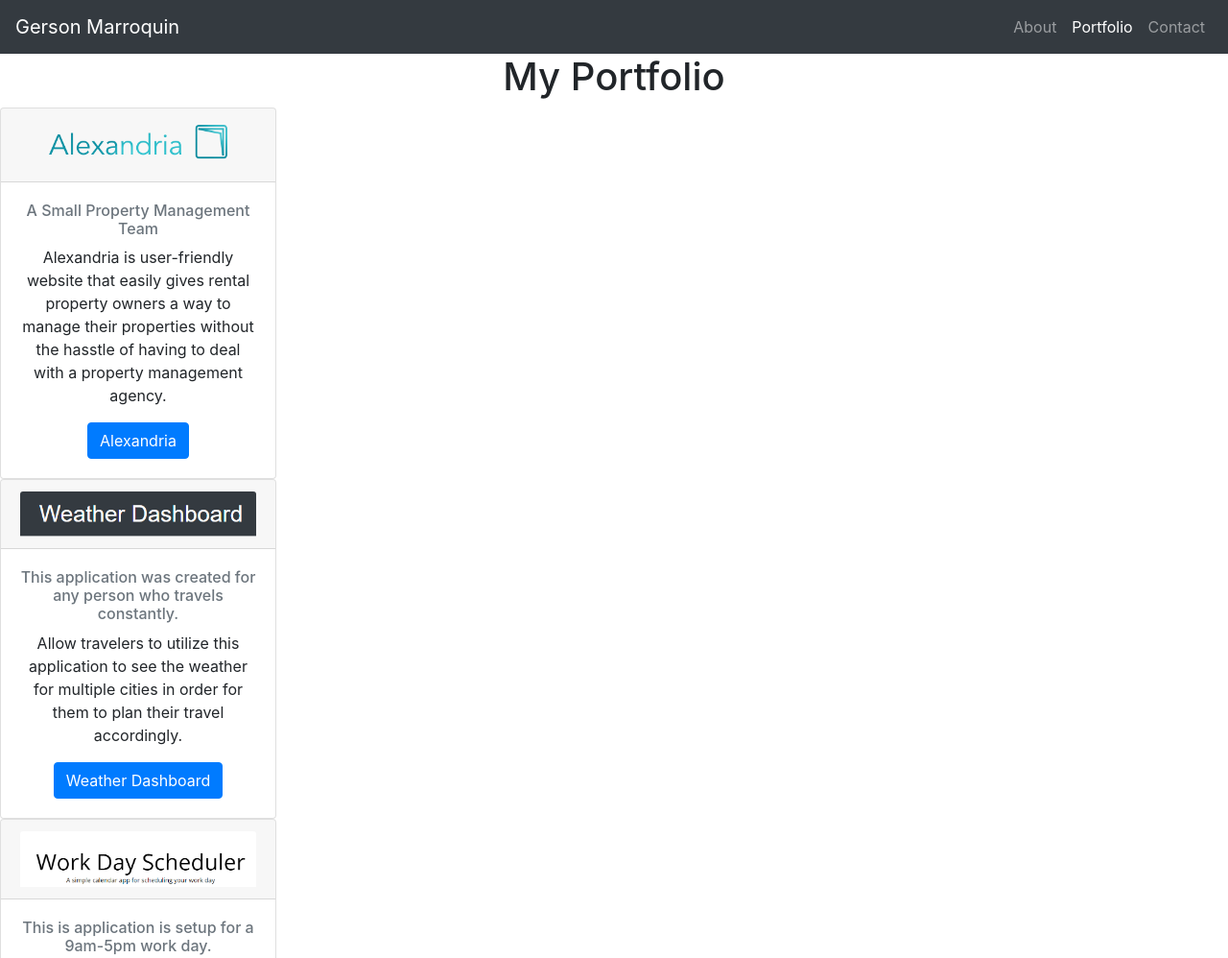
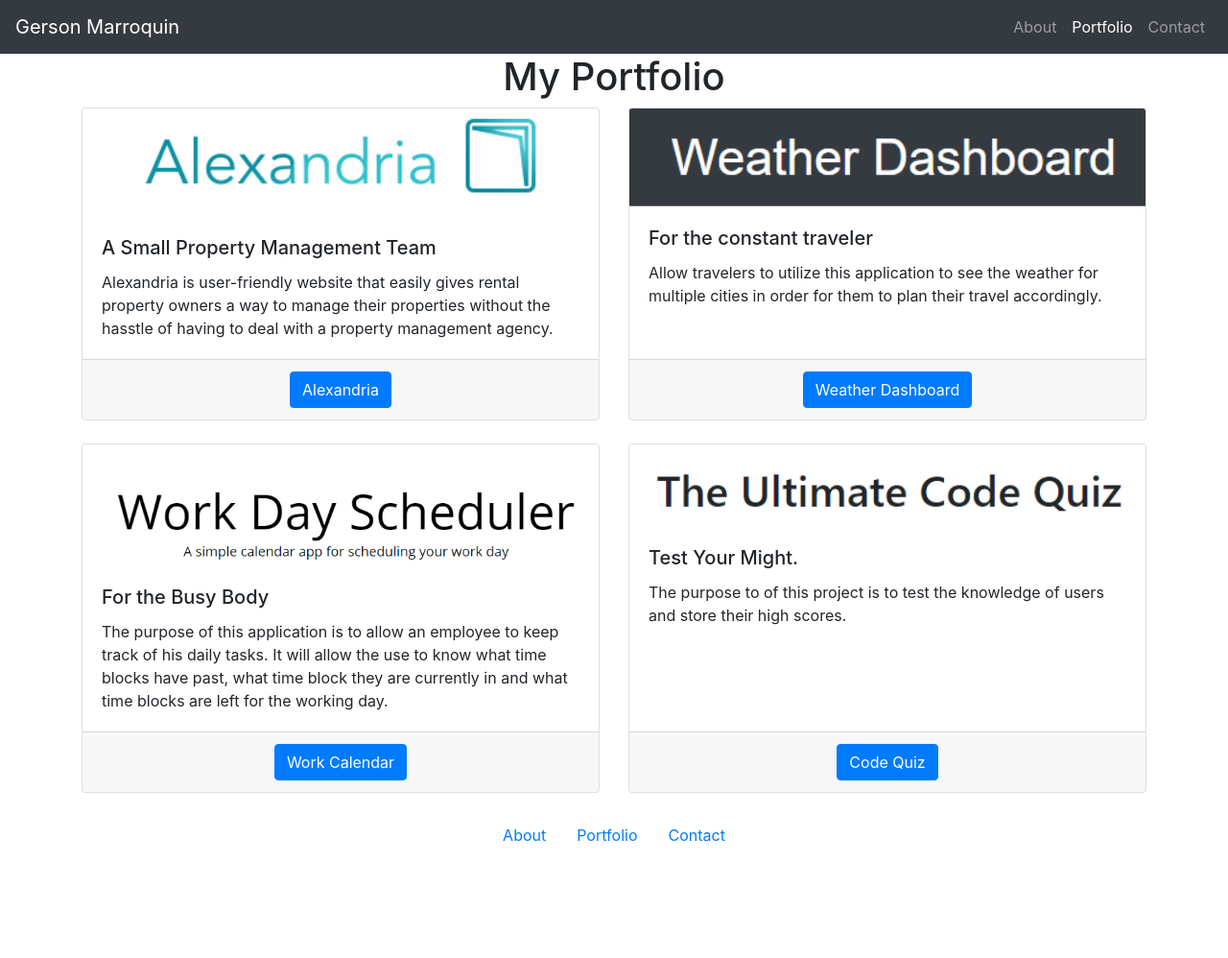
Before and after one commit to goisonberry/portfolio, a plain HTML site: page assets/portfolio.html in a window 1280 px wide. Shown: the top 998 px of the page at 96% size. After the commit the page ends 890 px from the top, so only its background shows below. Drawn offline with nearby package versions, Linux system fonts and the light colour scheme.

Commit message:
updated portfolio cards and links.

```diff
--- a/assets/portfolio.html
+++ b/assets/portfolio.html
@@ -52,123 +52,67 @@
   <body>
     <h1 class="text-center">My Portfolio</h1>
     <!-- Beginning of Project Cards -->
-
+    <div class="container">
+      <div class="row row-cols-1 row-cols-md-2">
         <!-- Alexandria Card -->
-    <div class="card text-center" style="width: 18rem;">
-      <h5 class="card-header"><img src="images/Alexandria-logo.png" class="card-img-top" alt="the word Alexandria"></h5>
-      <!-- <img src="images/Alexandria-logo.png" class="card-img-top" alt="the word Alexandria"> -->
+        <div class="col mb-4">
+          <div class="card h-100">
+            <img src="images/Alexandria-logo.png" class="card-img-top" alt="the word Alexandria">
             <div class="card-body">
-        <!-- <h5 class="card-title">Alexandria</h5> -->
-        <h6 class="card-subtitles mb-2 text-muted">A Small Property Management Team</h6>
+              <h5 class="card-title">A Small Property Management Team</h5>
               <p class="card-text">Alexandria is user-friendly website that easily gives rental property owners a way to manage their properties without the hasstle of having to deal with a property management agency.</p>
+            </div>
+            <div class="card-footer text-center">
               <a href="https://jeanhern81.github.io/Alexandria/" class="card-link btn btn-primary">Alexandria</a>
             </div>
           </div>
+        </div>
     <!-- Weather Dashboard Card -->
-    <div class="card text-center" style="width: 18rem;">
-      <h5 class="card-header"><img src="images/weatherDashboardLogo.PNG" class="card-img-top" alt="the words weather dashboard"></h5>
-      <!-- <img src="images/weatherDashboardLogo.PNG" class="card-img-top" alt="the words weather dashboard"> -->
+    <div class="col mb-4">
+      <div class="card h-100">
+        <img src="images/weatherDashboardLogo.PNG" class="card-img-top" alt="the words weather dashboard">
         <div class="card-body">
-        <!-- <h5 class="card-title">Weather Dashboard</h5> -->
-        <h6 class="card-subtitles mb-2 text-muted">This application was created for any person who travels constantly.</h6>
+          <h5 class="card-title">For the constant traveler</h5>
           <p class="card-text">Allow travelers to utilize this application to see the weather for multiple cities in order for them to plan their travel accordingly.</p>
+
+        </div>
+        <div class="card-footer text-center">
           <a href="https://goisonberry.github.io/weather-dashboard/" class="card-link btn btn-primary">Weather Dashboard</a>
         </div>
       </div>
+    </div>
     <!-- Work Calendar Card -->
-    <div class="card text-center" style="width: 18rem;">
-      <h5 class="card-header"><img src="images/workCalendarLogo.PNG" class="card-img-top" alt="the words work calendar"></h5>
-      <!-- <img src="images/workCalendarLogo.PNG" class="card-img-top" alt="the words work calendar"> -->
+
+    <div class="col mb-4">
+      <div class="card h-100">
+        <img src="images/workCalendarLogo.PNG" class="card-img-top" alt="the words work calendar">
         <div class="card-body">
-        <!-- <h5 class="card-title">Work Calendar</h5> -->
-        <h6 class="card-subtitles mb-2 text-muted">This is application is setup for a 9am-5pm work day.</h6>
+          <h5 class="card-title">For the Busy Body</h5>
           <p class="card-text">The purpose of this application is to allow an employee to keep track of his daily tasks. It will allow the use to know what time blocks have past, what time block they are currently in and what time blocks are left for the working day.</p>
+
+        </div>
+        <div class="card-footer text-center">
           <a href="https://goisonberry.github.io/WorkCalendar/" class="card-link btn btn-primary">Work Calendar</a>
         </div>
       </div>
+    </div>
     <!-- Code Quiz Card -->
-    <div class="card text-center" style="width: 18rem;">
-      <h5 class="card-header"><img src="images/codeQuizLogo.PNG" class="card-img-top" alt="the words the ultimate code quiz"></h5>
-      <!-- <img src="images/codeQuizLogo.PNG" class="card-img-top" alt="the words the ultimate code quiz"> -->
+    <div class="col mb-4">
+      <div class="card h-100">
+        <img src="images/codeQuizLogo.PNG" class="card-img-top" alt="the words the ultimate code quiz">
         <div class="card-body">
-        <!-- <h5 class="card-title">Code Quiz</h5> -->
-        <h6 class="card-subtitles mb-2 text-muted">Test your knowledge.</h6>
+          <h5 class="card-title">Test Your Might.</h5>
           <p class="card-text">The purpose to of this project is to test the knowledge of users and store their high scores.</p>
+
+        </div>
+        <div class="card-footer text-center">
           <a href="https://goisonberry.github.io/CodeQuiz/index.html" class="card-link btn btn-primary">Code Quiz</a>
         </div>
       </div>
-    <!-- <div class="card-deck">
-      <div class="card">
-        <img
-          src="https://tinyurl.com/ydbugjep"
-          class="card-img-top"
-          alt="..."
-        />
-        <div class="card-body">
-          <h5 class="card-title">Card title</h5>
-          <p class="card-text">
-            This is a longer card with supporting text below as a natural
-            lead-in to additional content. This content is a little bit longer.
-          </p>
     </div>
-        <a class="btn btn-primary" href="http://www.google.com/" role="button"
-          >Link</a
-        >
 </div>
-      <div class="card">
-        <img
-          src="https://tinyurl.com/ydbugjep"
-          class="card-img-top"
-          alt="..."
-        />
-        <div class="card-body">
-          <h5 class="card-title">Card title</h5>
-          <p class="card-text">
-            This card has supporting text below as a natural lead-in to
-            additional content.
-          </p>
 </div>
-        <a class="btn btn-primary" href="http://www.google.com/" role="button"
-          >Link</a
-        >
-      </div>
-      <div class="card">
-        <img
-          src="https://tinyurl.com/ydbugjep"
-          class="card-img-top"
-          alt="..."
-        />
-        <div class="card-body">
-          <h5 class="card-title">Card title</h5>
-          <p class="card-text">
-            This is a wider card with supporting text below as a natural lead-in
-            to additional content. This card has even longer content than the
-            first to show that equal height action.
-          </p>
-        </div>
-        <a class="btn btn-primary" href="http://www.google.com/" role="button"
-          >Link</a
-        >
-      </div>
-      <div class="card">
-        <img
-          src="https://tinyurl.com/ydbugjep"
-          class="card-img-top"
-          alt="..."
-        />
-        <div class="card-body">
-          <h5 class="card-title">Card title</h5>
-          <p class="card-text">
-            This is a wider card with supporting text below as a natural lead-in
-            to additional content. This card has even longer content than the
-            first to show that equal height action.
-          </p>
-        </div>
-        <a class="btn btn-primary" href="http://www.google.com/" role="button"
-          >Link</a
-        >
-      </div>
-    </div> -->
+
     <!-- Footer -->
     <footer class="blog-footer">
       <ul class="nav justify-content-center">
```
Lines whose indentation alone changed are shown as unchanged.
